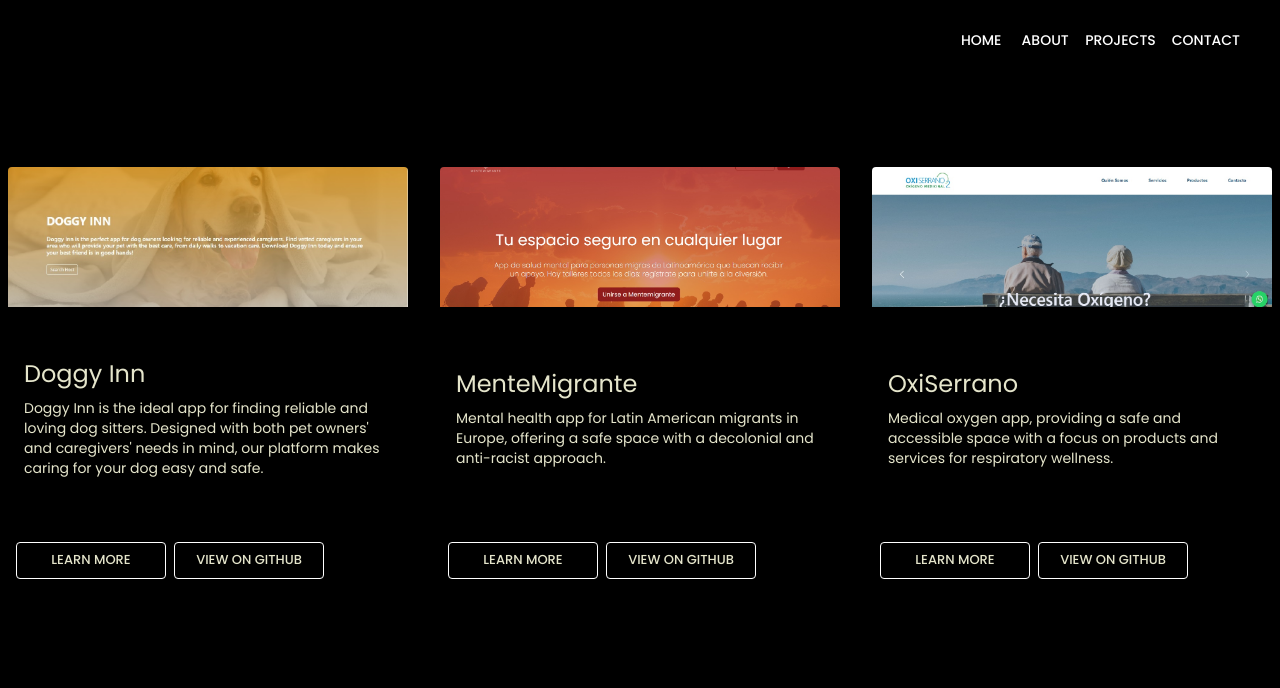
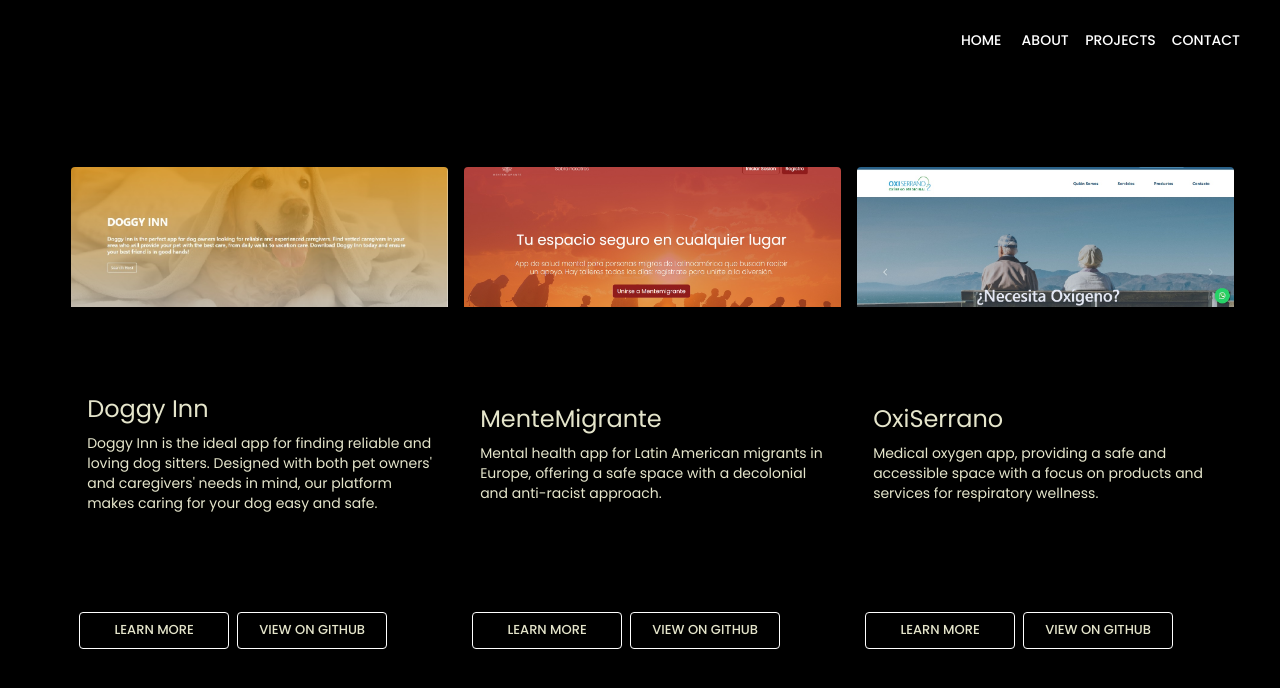
Before and after one commit to Sheylare/portafolio, a React (Vite) app: page /projects in a window 1280 px wide. Shown: the top 688 px of the page. Built offline with nearby package versions, Linux system fonts and the light colour scheme.

Commit message:
cambios en projects

```diff
--- a/src/pages/Contact.jsx
+++ b/src/pages/Contact.jsx
@@ -20,7 +20,7 @@
   const handleSubmit = async (e) => {
     e.preventDefault();
     try {
-      const response = await fetch("http://localhost:5000/send", {
+      const response = await fetch("https://form-backend-portafolio.vercel.app/send", {
         method: "POST",
         headers: {
           "Content-Type": "application/json",
@@ -150,7 +150,7 @@
             onChange={handleChange}
             fullWidth
             multiline
-            rows={4}
+            rows={8}
             required
             slotProps={{
               inputLabel: {
--- a/src/pages/Projects.jsx
+++ b/src/pages/Projects.jsx
@@ -17,11 +17,13 @@
   return (
     <Grid2
       container
-      spacing={4}
+      spacing={2}
       sx={{
         display: "grid",
         gridTemplateColumns: { xs: "1fr", md: "repeat(3, 1fr)" },
         mt: "7.5%",
+        ml: "5%",
+        mr: "3%",
         alignItems: "stretch",
         rowGap: { xs: "130px" },
       }}
@@ -34,7 +36,7 @@
             justifyContent: "space-between",
             maxWidth: 400,
             justifySelf: "center",
-            height: "120%",
+            height: "140%",
             backgroundColor: "black",
             color: "#E5E5CB",
             mb: { xs: 1, md: 0 },
@@ -77,7 +79,7 @@
             flexDirection: "column",
             justifyContent: "space-between",
             maxWidth: 400,
-            height: "120%",
+            height: "140%",
             justifySelf: "center",
             backgroundColor: "black",
             color: "#E5E5CB",
@@ -123,7 +125,7 @@
             flexDirection: "column",
             justifyContent: "space-between",
             maxWidth: 400,
-            height: "120%",
+            height: "140%",
             justifySelf: "center",
             backgroundColor: "black",
             color: "#E5E5CB",
```
